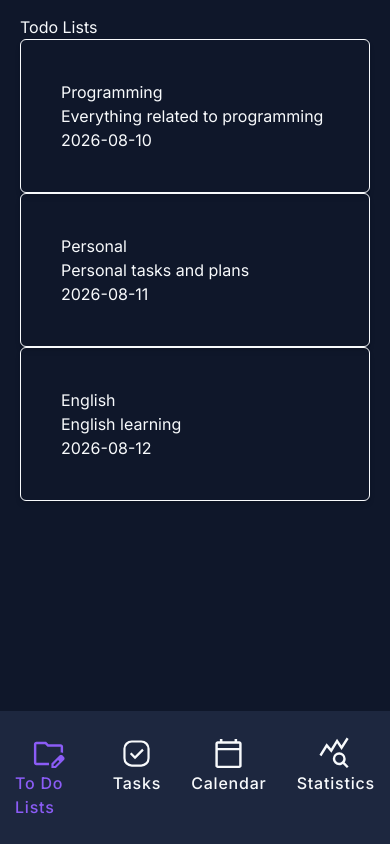
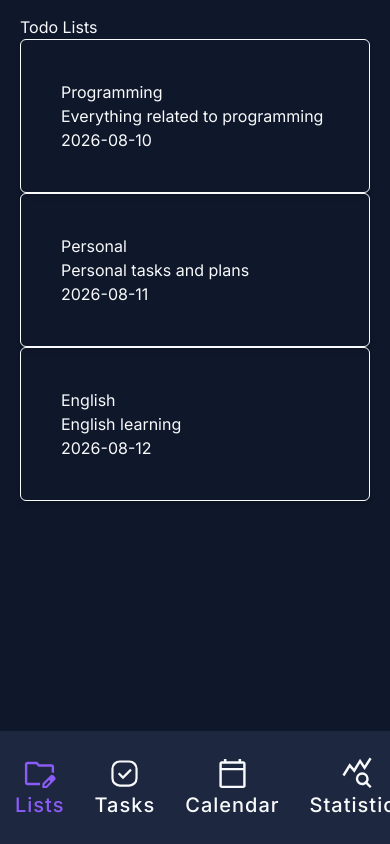
Before and after one commit to vlad615/NotesFront, a React (Vite) app: page /todo-lists in a window 390 px wide. Built offline with nearby package versions, Linux system fonts and the light colour scheme.

Commit message:
mobile menu

```diff
--- a/src/app/layout/ui/DesktopMenu.tsx
+++ b/src/app/layout/ui/DesktopMenu.tsx
@@ -12,8 +12,8 @@ export const DesktopMenu = () => {
       </div>
 
       <nav className="flex flex-1 justify-between flex-col divide-border">
-        <Menu items={mainMenu} />
-        <Menu items={defaultMenu} />
+        <Menu items={mainMenu} dirItems="column" />
+        <Menu items={defaultMenu} dirItems="column" />
       </nav>
       <LightButton />
     </aside>
--- a/src/app/layout/ui/MobileMenu.tsx
+++ b/src/app/layout/ui/MobileMenu.tsx
@@ -1,10 +1,31 @@
-import { mainMenu } from './menu-items'
+import { useState } from 'react'
+import { defaultMenu, mainMenu } from './menu-items'
 import { Menu } from './menu/Menu'
+import { Icon } from '@/shared/ui'
+import { LightButton } from './lightButton/LightButton'
 
 export const MobileMenu = () => {
+  const [isOpen, setIsOpen] = useState(false)
+
   return (
-    <nav className="w-full flex items-center gap-1 fixed bottom-0 left-0 py-1.5 bg-background-menu md:hidden">
-      <Menu items={mainMenu} />
-    </nav>
+    <>
+      {isOpen && (
+        <div className="fixed bottom-11 right-0 bg-background-menu p-2 rounded-2xl">
+          <div className="">
+            <nav className="flex flex-col gap-2">
+              {<Menu items={defaultMenu} dirItems="column" />}
+              <LightButton />
+            </nav>
+          </div>
+        </div>
+      )}
+      <nav className="w-full flex items-center justify-between fixed bottom-0 left-0 py-1.5 bg-background-menu md:hidden">
+        <Menu items={mainMenu} dirLink="column">
+          <button type="button" onClick={() => setIsOpen((value) => !value)} className="cursor-pointer px-1.5 py-1 ">
+            <Icon iconId="more" width="50" height="50" fill="fill-current" />
+          </button>
+        </Menu>
+      </nav>
+    </>
   )
 }
--- a/src/app/layout/ui/lightButton/LightButton.tsx
+++ b/src/app/layout/ui/lightButton/LightButton.tsx
@@ -17,7 +17,7 @@ export const LightButton = () => {
       type="button"
       onClick={handleToggleTheme}
       aria-label="Toggle theme"
-      className="flex items-center gap-2.5 px-2 py-1.5 mt-1.5 text-base md:text-2xl font-medium cursor-pointer rounded-full border border-border bg-surface">
+      className="flex items-center gap-2.5 px-2 py-1.5 mt-1.5 text-xl md:text-2xl font-medium cursor-pointer rounded-full border border-border bg-surface">
       <Icon iconId={isDark ? 'dark' : 'light'} width="35" height="35" fill="fill-current" />
       {isDark ? 'Dark' : 'Light'}
     </button>
--- a/src/app/layout/ui/menu-items.ts
+++ b/src/app/layout/ui/menu-items.ts
@@ -19,7 +19,7 @@ export const defaultMenu: MenuItem[] = [
 
 export const mainMenu: MenuItem[] = [
   {
-    title: 'To Do Lists',
+    title: 'Lists',
     path: '/todo-lists',
     iconId: 'folder',
   },
--- a/src/app/layout/ui/menu/Menu.tsx
+++ b/src/app/layout/ui/menu/Menu.tsx
@@ -1,22 +1,28 @@
 import { Icon } from '@/shared/ui'
+import type { ReactNode } from 'react'
 import { NavLink } from 'react-router-dom'
 import type { MenuItem } from '../menu-items'
 
 type Props = {
   items: MenuItem[]
+  dirItems?: 'row' | 'column'
+  dirLink?: 'row' | 'column'
+  children?: ReactNode
 }
 
-export const Menu = ({ items }: Props) => {
+export const Menu = ({ items, dirItems = 'row', dirLink = 'row', children }: Props) => {
   return (
-    <ul className="flex justify-between w-full md:flex-col md:gap-1.5 ">
+    <ul className={`flex w-full justify-between ${dirItems === 'column' ? 'flex-col' : 'flex-row'} md:gap-1.5`}>
       {items.map((i) => (
         <li key={i.path} className="rounded-md">
           <NavLink
             to={i.path}
             className={({ isActive }) =>
-              `flex flex-col md:flex-row items-center md:gap-2 rounded-md px-1.5 py-1 text-base md:text-2xl font-medium tracking-wider transition-colors ${
+              `flex items-center rounded-md px-1.5 py-1 text-xl font-medium tracking-wider transition-colors md:gap-2 md:text-2xl ${
+                dirLink === 'column' ? 'flex-col' : 'flex-row gap-2'
+              } ${
                 isActive
-                  ? 'md:bg-primary-hover text-primary'
+                  ? 'text-primary md:bg-primary-hover'
                   : 'text-current md:hover:bg-primary-hover hover:text-white'
               }`
             }>
@@ -25,6 +31,7 @@ export const Menu = ({ items }: Props) => {
           </NavLink>
         </li>
       ))}
+      {children}
     </ul>
   )
 }
```
Also changed, not shown: src/shared/accets/icons/more_horiz_35dp_000_FILL0_wght400_GRAD0_opsz40.svg (added), src/shared/accets/svg-sprite.svg.
